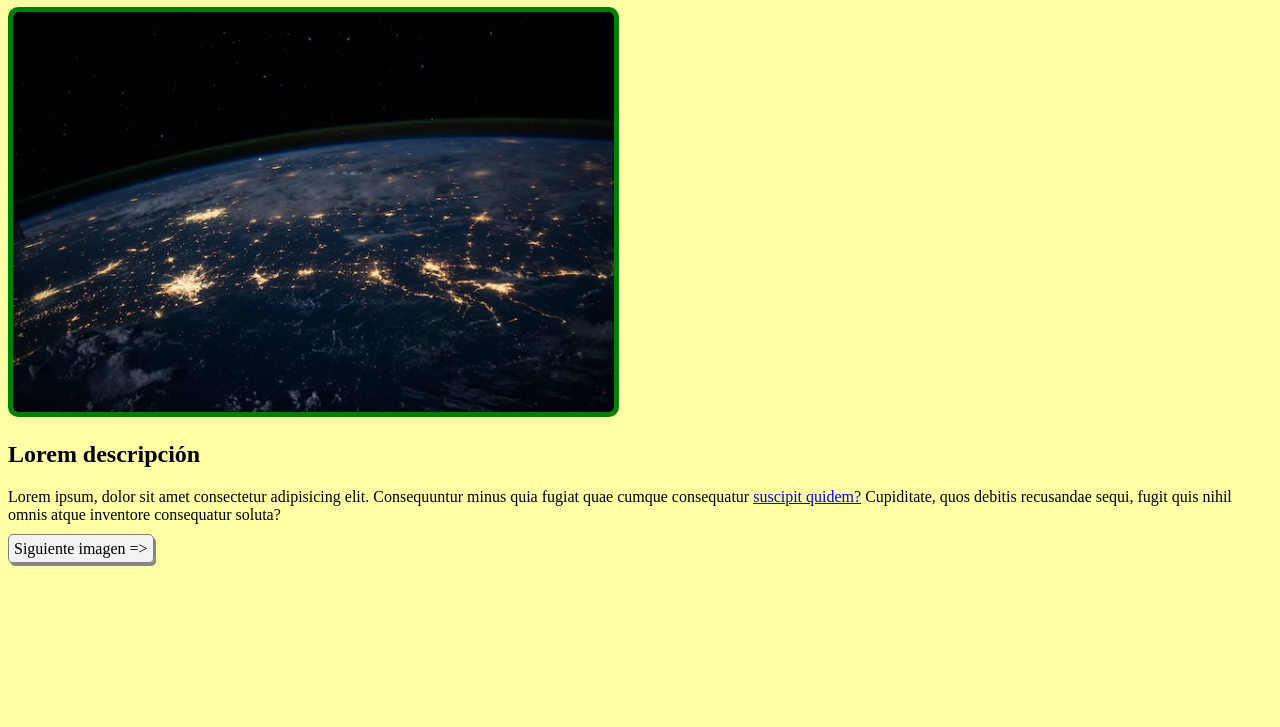
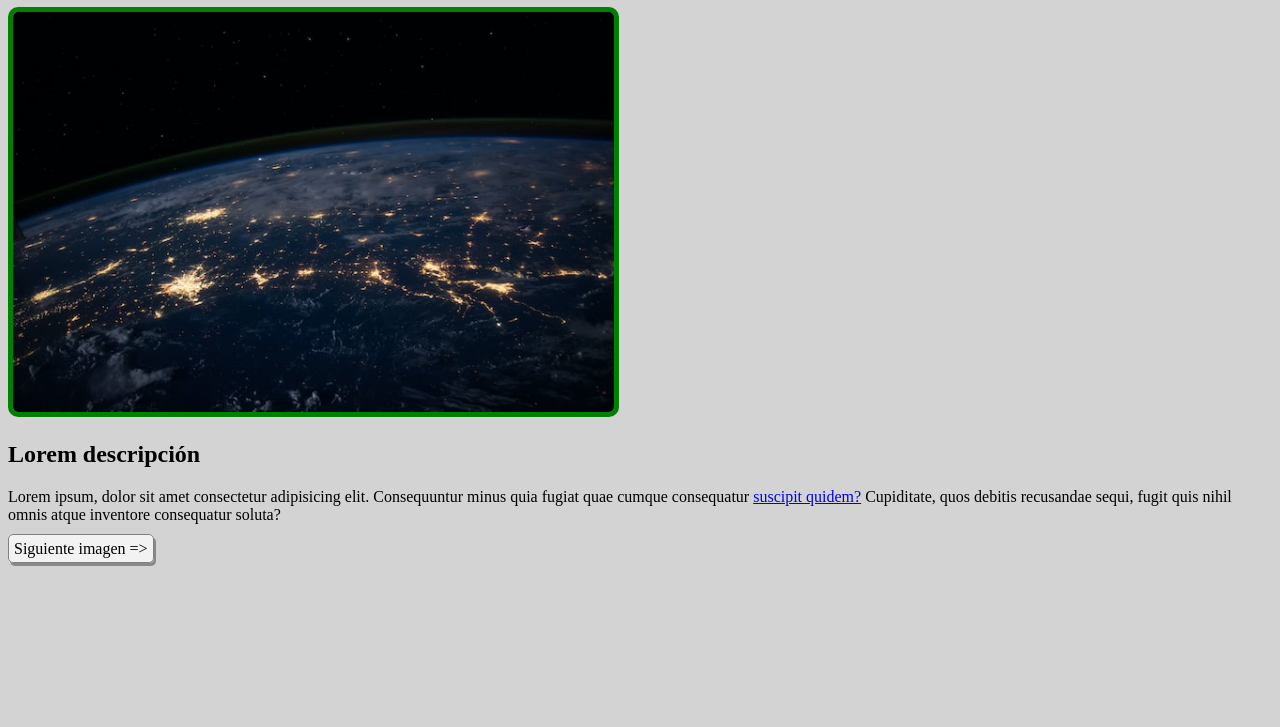
Before and after one commit to gsotoc/Galeria_de_Imagenes, a plain HTML site: page Galería de Imágenes/page1.html in a window 1280 px wide. Shown: the part 73-800 px from the top of the page. Drawn offline with Linux system fonts and the light colour scheme.

Commit message:
Update styles.css
Cambio de color de fondo

```diff
--- a/Galería de Imágenes/styles.css
+++ b/Galería de Imágenes/styles.css
@@ -1,5 +1,5 @@
 body {
-    background-color: rgb(255, 255, 165);
+    background-color: lightgrey;
 }
 
 .image{
```
